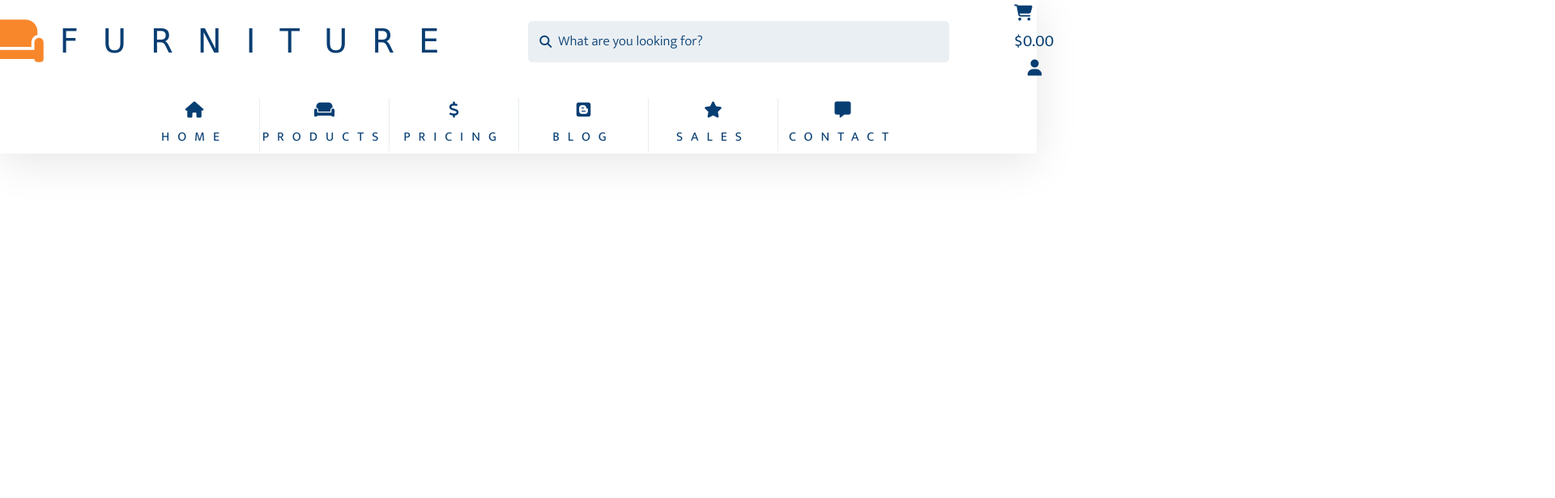
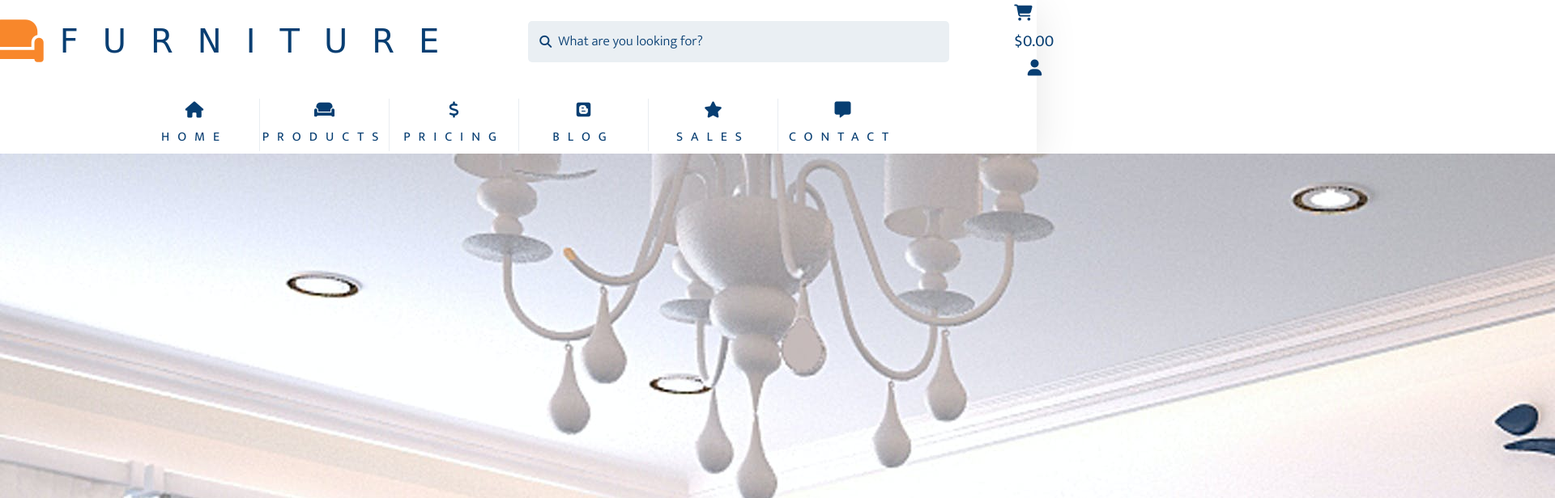
Before and after one commit to Chike1990/Iyke-furnitures, a plain HTML site: page funiture-store/index.html in a window 1280 px wide. Shown: the top 616 px of the page at 81% size, 1920 px wide, since content can reach past the window. Drawn offline with Linux system fonts and the light colour scheme; some icons are missing; a web font is replaced by a local one.

```diff
--- a/funiture-store/index.html
+++ b/funiture-store/index.html
@@ -62,6 +62,12 @@
             </div>
         </nav>
         <!-- end of Navbar -->
+        <section class="landing">
+            <div class="landing-bg"></div>
+            <div class="banner">
+                <img src="./iyke.jpg" alt="">
+            </div>
+        </section>
     </div>
     <!-- end of conatainer -->
     <script src="https://kit.fontawesome.com/d40692bfe0.js" crossorigin="anonymous"></script>
```
Also changed, not shown: funiture-store/iyke.jpg (added), 6 other files.
